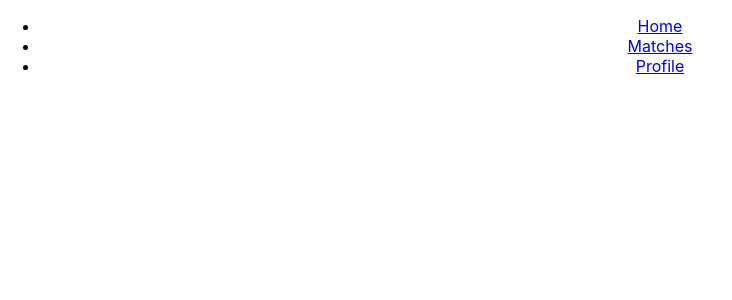
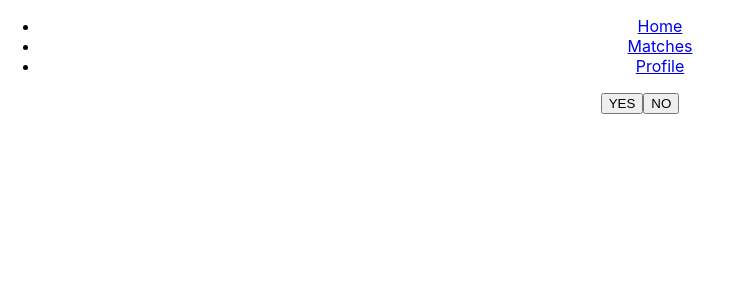
Before and after one commit to nls20/Dating_App_Frontend, a React (Create React App) app: page / in a window 1280 px wide. Shown: the top 300 px of the page, without its empty margins (0-732 px from the left). Built offline with nearby package versions, Linux system fonts and the light colour scheme.

Commit message:
swiping page almost adding data

```diff
--- a/src/components/SwipingPage.js
+++ b/src/components/SwipingPage.js
@@ -4,44 +4,50 @@ const SwipingPage = ({potentialMatches}) => {
 
     const [matches, setMatches] = useState([])
     const [notMatched, setNotMatched] = useState([])
+    const [option, setOption] = useState(potentialMatches[Math.floor(Math.random() * potentialMatches.length)])
 
-    const selectOption = () => {
-        // const option = potentialMatches[Math.floor(Math.random() * potentialMatches.length)]
+    // const selectOption = () => {
+    //     return setOption(potentialMatches[0])
+    // }
+
+    const handleMatchYes = (evt) => {
+        console.log(evt.target.value);
+        const addMatch = potentialMatches.filter(match => match.name == evt.target.value)
+        if (matches.length) {
+            console.log(matches);
+            setMatches([...matches] + addMatch)
+        } else {
+            setMatches(addMatch)
+        }
+        // setMatches(addMatch + [...matches])
+        // removePotentialMatches(option.id)
+        // selectOption()
     }
-
-    // const handleMatchYes = (evt) => {
-    //     setMatches([...matches] + evt.target.value)
-    //     removePotentialMatches(option.id)
-    //     selectOption()
-    // }
 
     // const removePotentialMatches = (idToRemove) => {
     //     setPotentialMatches(potentialMatches.filter(({ id }) => id !== idToRemove))
     //   }
 
-    // const handleMatchNo = (evt) => {
-    //     removePotentialMatches(option.id)
-    //     setNotMatched([...notMatched] + evt.target.value)
-    //     selectOption()
-    // }
+    const handleMatchNo = (evt) => {
+        // removePotentialMatches(option.id)
+        setNotMatched([...notMatched] + evt.target.value)
+        // selectOption()
+    }
 
     // useEffect(() => {
     //     selectOption()
     // }, [potentialMatches])
 
     return (
-        null
-        // <>
-        // <div>
-        //     <p>{option.img}</p>
-        //     <p>{option.name}</p>
-        //     <p>{option.hobbies}</p>
-        // </div>
+        <>
+        <div>
 
-        // <button onClick={handleMatchYes}>YES</button>
+        </div>
 
-        // <button onClick={handleMatchNo}>NO</button>
-        // </>
+        <button value={option.name} onClick={handleMatchYes}>YES</button>
+
+        <button value={option} onClick={handleMatchNo}>NO</button>
+        </>
     )
 }
 export default SwipingPage
--- a/src/containers/VinderContainer.js
+++ b/src/containers/VinderContainer.js
@@ -23,7 +23,14 @@ const VinderContainer = () => {
       {name: "david", picture: "https://i.redd.it/v0caqchbtn741.jpg", messageHistory: "this is a message"},
       {name: "mark", picture: "https://i.redd.it/v0caqchbtn741.jpg", messageHistory: "this is a message"},
       {name: "nicola", picture: "https://i.redd.it/v0caqchbtn741.jpg", messageHistory: "this is a message"}
-  ]
+    ]
+
+
+    const potentialMatches = [
+      {name: "john", age: 30, location: "Inverness", hobbies: "running", picture:"https://i.redd.it/v0caqchbtn741.jpg"},
+      {name: "bill", age: 50, location: "Glasgow", hobbies: "swimming", picture:"https://i.redd.it/v0caqchbtn741.jpg"},
+      {name: "mike", age: 45, location: "Edinburgh", hobbies: "cycling", picture:"https://i.redd.it/v0caqchbtn741.jpg"}
+    ]
 
 
     const getFormInformation = (details) => {
@@ -39,7 +46,7 @@ const VinderContainer = () => {
         <NavBar/>
           <Switch>
             <Route exact path="/">
-              <SwipingPage />
+              <SwipingPage potentialMatches={potentialMatches} />
             </Route>
 
             <Route path="/matches">
```
